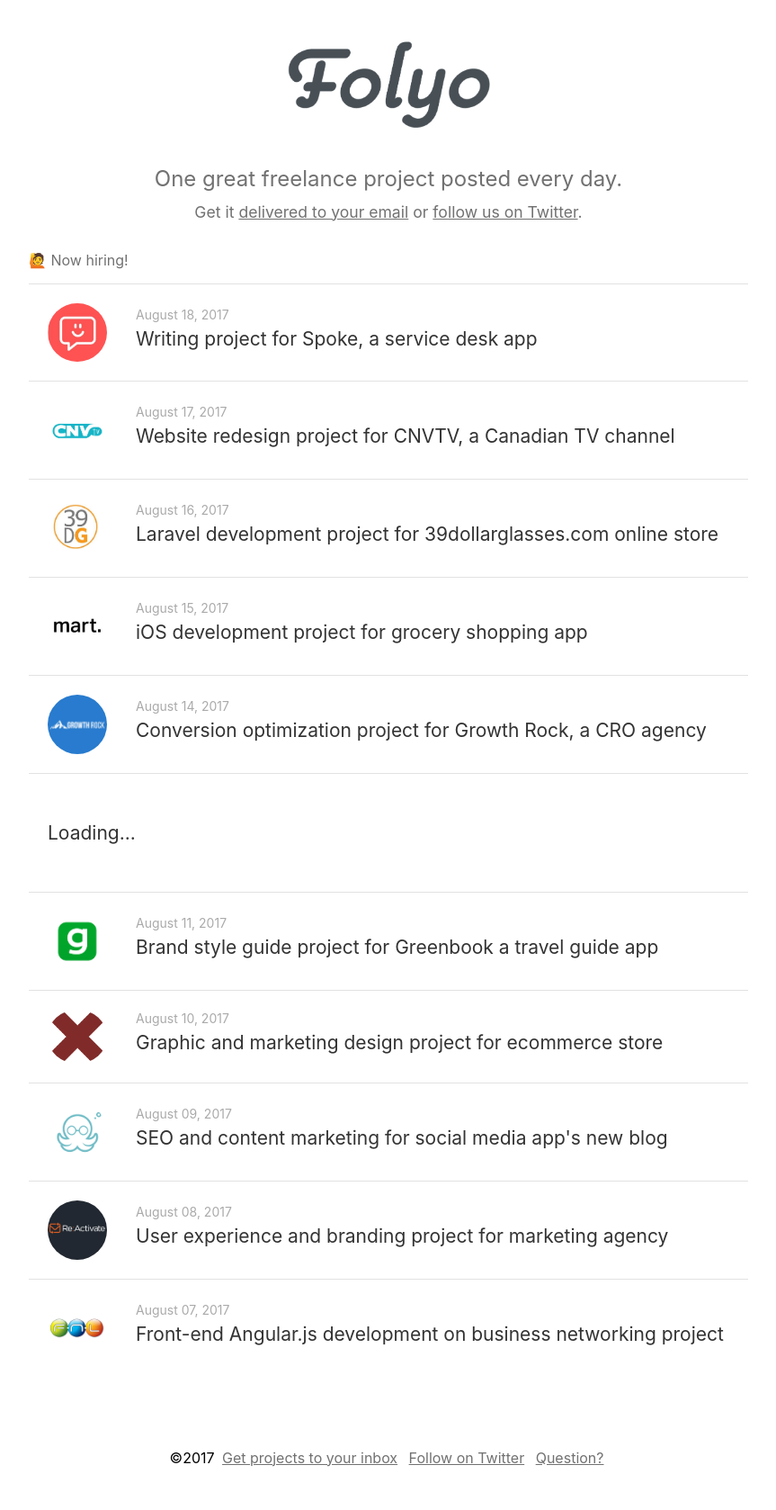
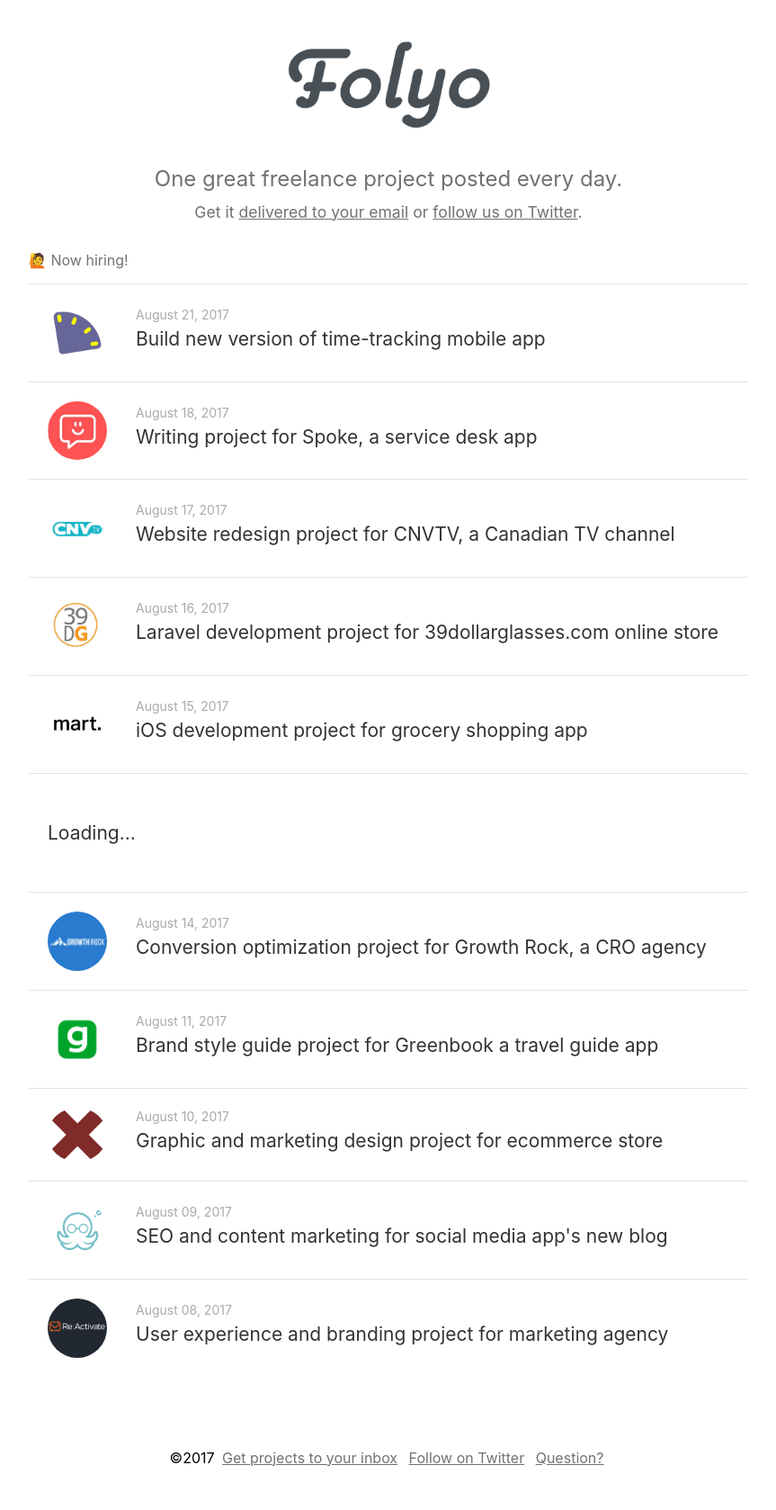
Before and after one commit to robwco/folyo, a Jekyll site: the page built from index.md, in a window 1280 px wide. Shown: the whole page at 90% size, without its empty margins (208-1071 px from the left). Built offline with Jekyll 4.4.1, drawn with Linux system fonts in a browser that asks for light colours; emoji names are drawn with the system emoji font; a script that is not in the unit is left out.

Commit message:
new clicktime project

```diff
--- a/_data/projects.yml
+++ b/_data/projects.yml
@@ -1,3 +1,8 @@
+- title: "Build new version of time-tracking mobile app"
+  url: https://www.wfh.io/jobs/3822-mobile-developer-contractor-clicktime
+  picture: "./images/clicktime.png"
+  date: 2017-08-21
+
 - title: "Writing project for Spoke, a service desk app"
   url: https://angel.co/askspoke/jobs/268767-freelance-writer-for-b2b-blog
   picture: "./images/spoke.jpeg"
```
Also changed, not shown: images/clicktime.png (added), 4 other files.
